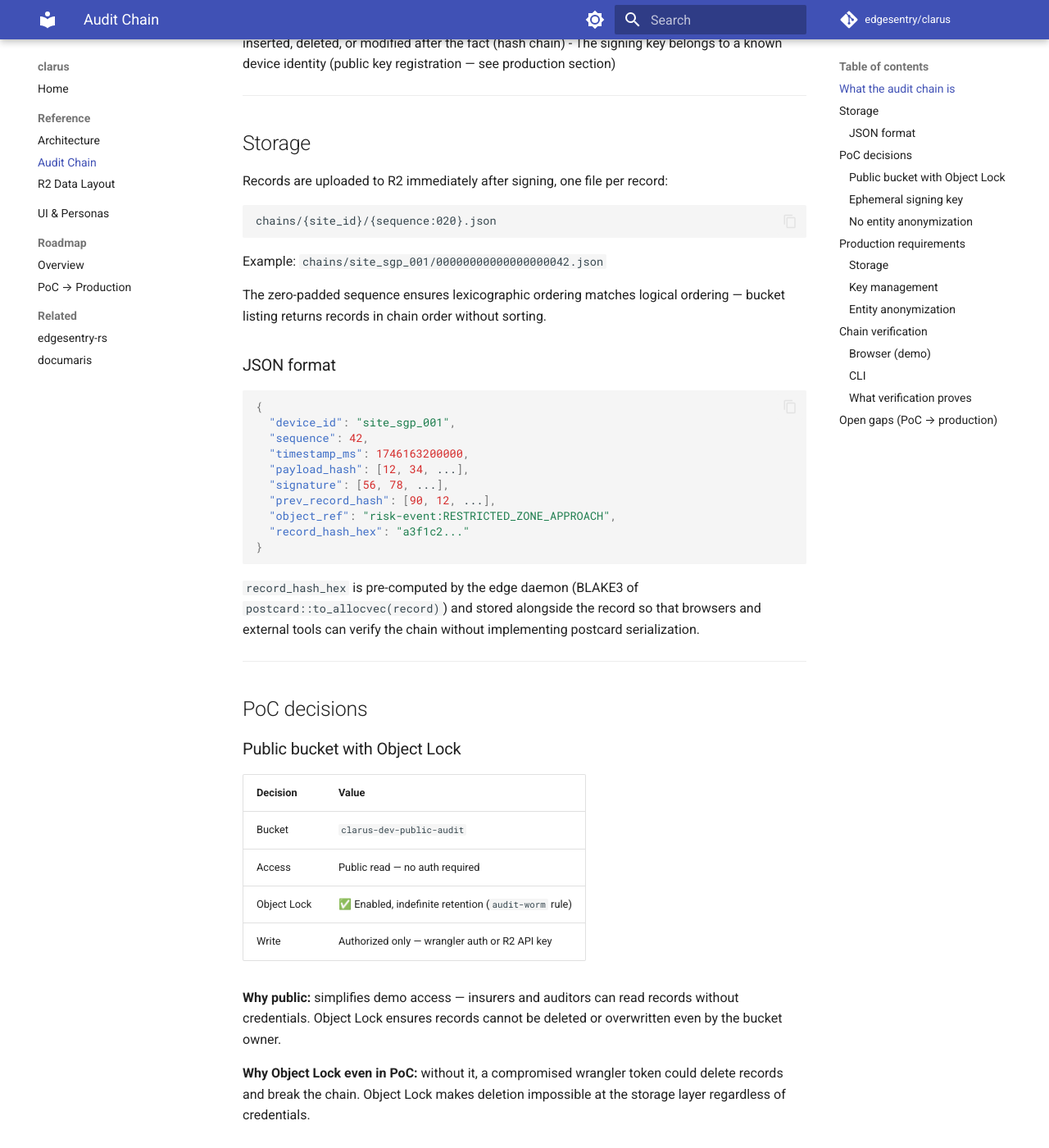
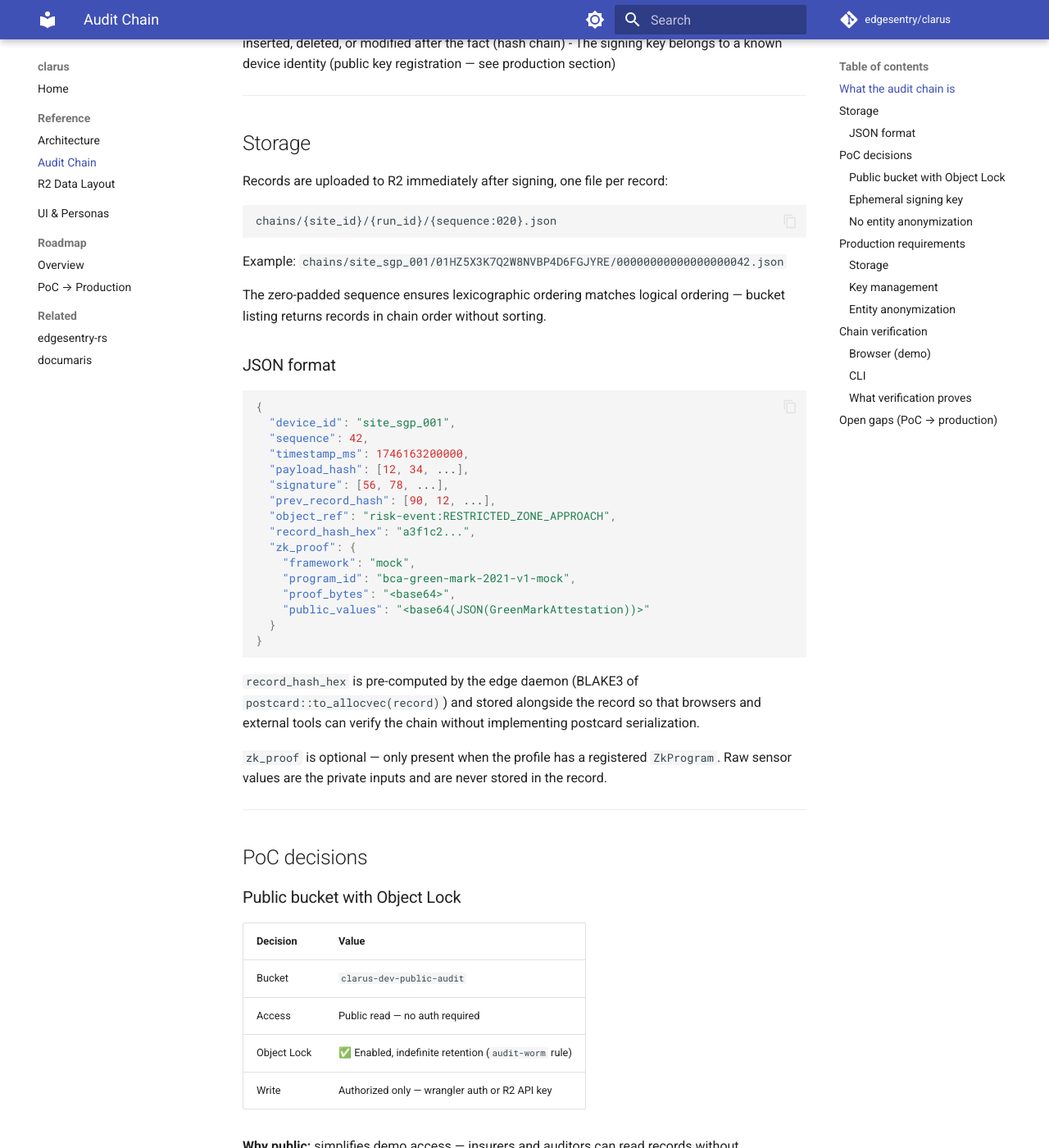
Before and after one commit to edgesentry/clarus, an MkDocs documentation site: the page built from docs/ref-audit-chain.md, in a window 1280 px wide and 1400 px high, scrolled down 589 px. Shown: the whole window at 82% size. Built offline with MkDocs 1.6.1 and Material for MkDocs 9.7.7, drawn with Linux system fonts in a browser that asks for light colours; comment, search, counter and statistics services are not loaded.

Commit message:
docs: ZKP use cases — PIER71-02 + BCA Green Mark (#102)
* docs: ZKP profiles, audit chain zk_proof field, architecture ZKP section

Co-Authored-By: Claude Sonnet 4.6 <noreply@anthropic.com>

* chore: update Cargo.lock + gitignore wrangler/chains artifacts

Co-Authored-By: Claude Sonnet 4.6 <noreply@anthropic.com>

---------

Co-authored-by: Claude Sonnet 4.6 <noreply@anthropic.com>

````diff
--- a/docs/ref-audit-chain.md
+++ b/docs/ref-audit-chain.md
@@ -30,10 +30,10 @@ Records are chained: each record embeds the hash of the previous one. Removing o
 Records are uploaded to R2 immediately after signing, one file per record:
 
 ```
-chains/{site_id}/{sequence:020}.json
+chains/{site_id}/{run_id}/{sequence:020}.json
 ```
 
-Example: `chains/site_sgp_001/00000000000000000042.json`
+Example: `chains/site_sgp_001/01HZ5X3K7Q2W8NVBP4D6FGJYRE/00000000000000000042.json`
 
 The zero-padded sequence ensures lexicographic ordering matches logical ordering — bucket listing returns records in chain order without sorting.
 
@@ -48,11 +48,19 @@ The zero-padded sequence ensures lexicographic ordering matches logical ordering
   "signature": [56, 78, ...],
   "prev_record_hash": [90, 12, ...],
   "object_ref": "risk-event:RESTRICTED_ZONE_APPROACH",
-  "record_hash_hex": "a3f1c2..."
+  "record_hash_hex": "a3f1c2...",
+  "zk_proof": {
+    "framework": "mock",
+    "program_id": "bca-green-mark-2021-v1-mock",
+    "proof_bytes": "<base64>",
+    "public_values": "<base64(JSON(GreenMarkAttestation))>"
+  }
 }
 ```
 
 `record_hash_hex` is pre-computed by the edge daemon (BLAKE3 of `postcard::to_allocvec(record)`) and stored alongside the record so that browsers and external tools can verify the chain without implementing postcard serialization.
+
+`zk_proof` is optional — only present when the profile has a registered `ZkProgram`. Raw sensor values are the private inputs and are never stored in the record.
 
 ---
 
````
Also changed, not shown: README.md (+2 -0 lines), docs/ref-architecture.md (+11 -0 lines), 2 other files.
